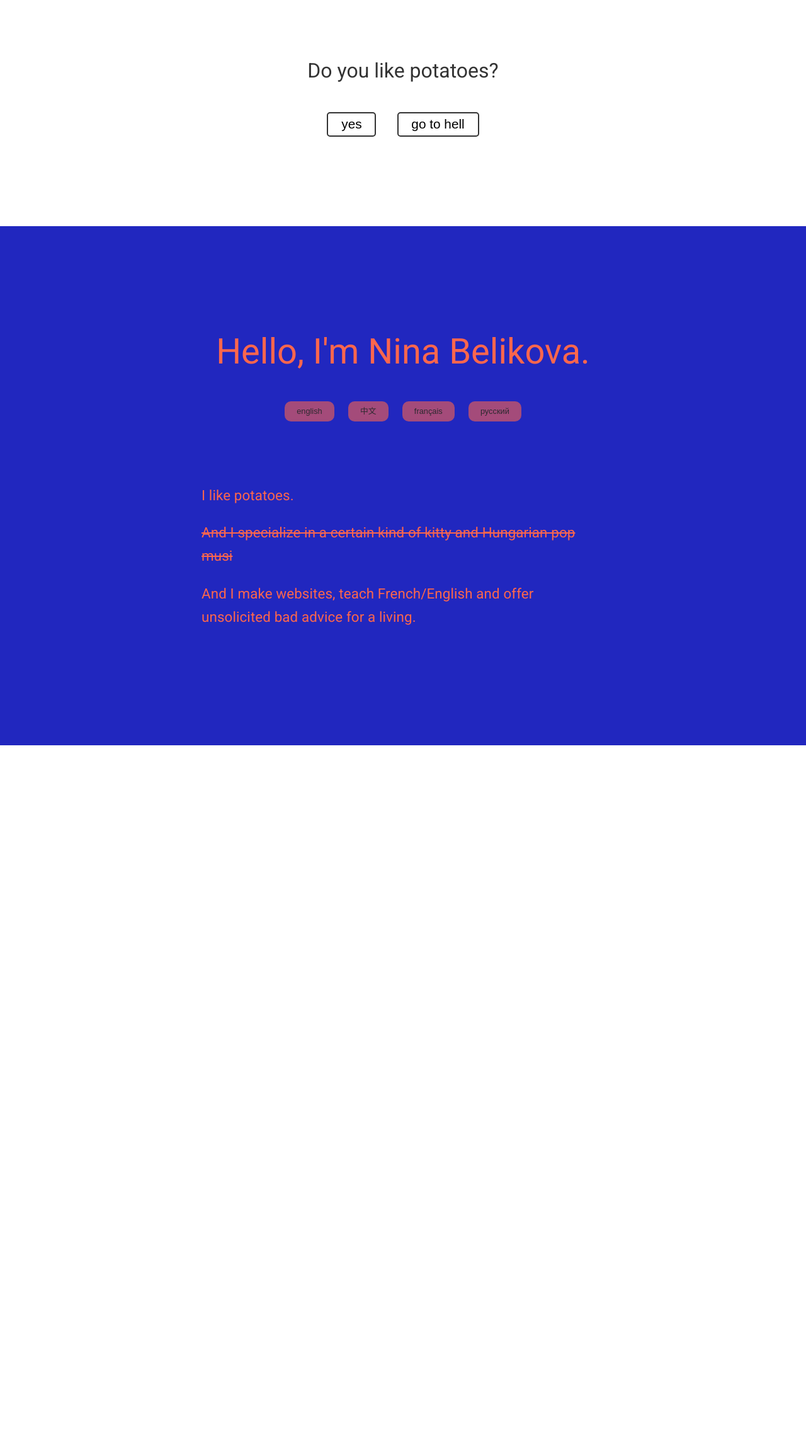
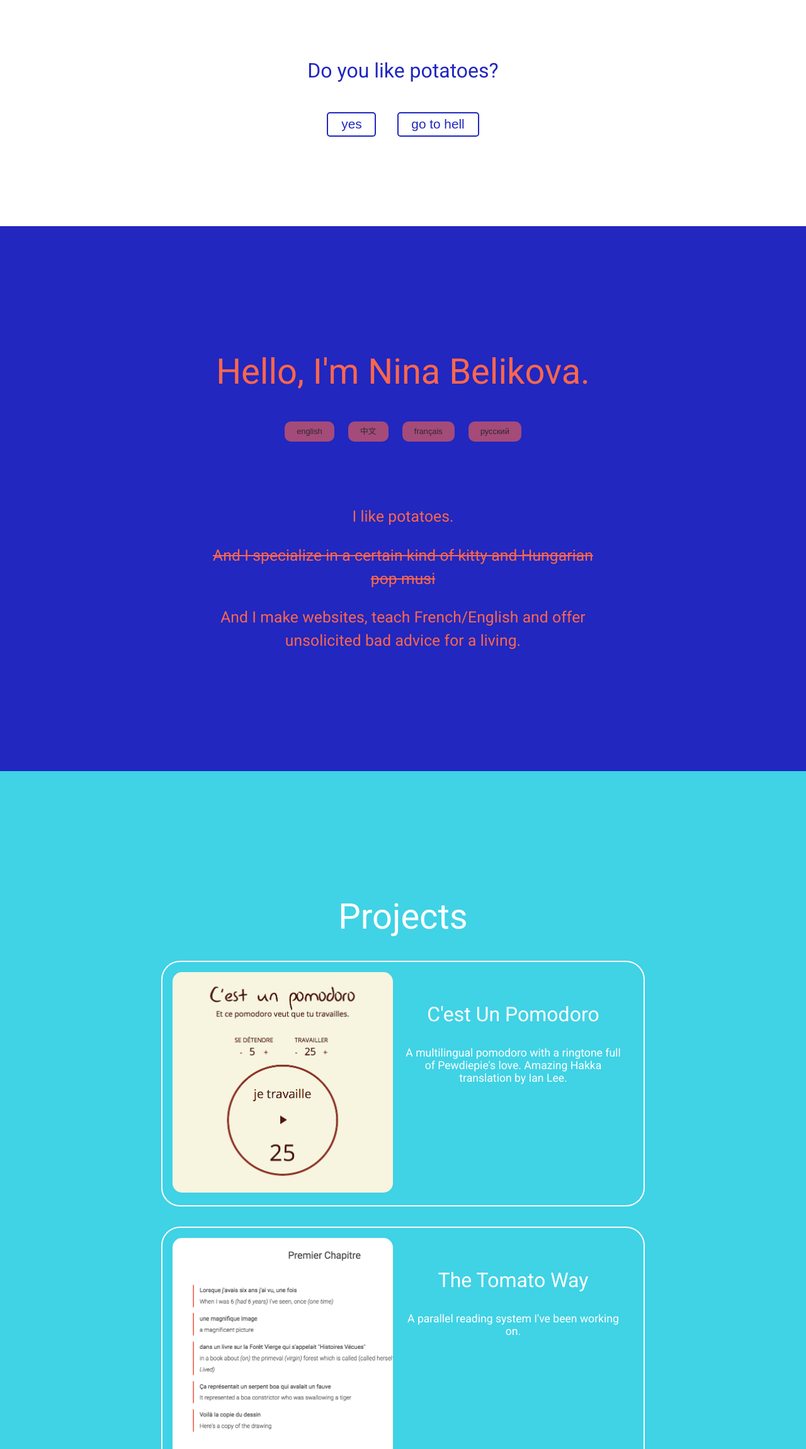
Before and after one commit to ninabelikova/black-homepage, a plain HTML site: page index.html in a window 1280 px wide. Shown: the part 463-2763 px from the top of the page at 63% size. Before the commit the page ends 1646 px from the top, so only its background shows below. Drawn offline with nearby package versions, Linux system fonts and the light colour scheme.

Commit message:
added brick: projects

```diff
--- a/css/style.scss
+++ b/css/style.scss
@@ -1,4 +1,4 @@
-// Imports & Variables
+// --------------- Imports & Variables -----------------------
 
 @import url(https://fonts.googleapis.com/css?family=Roboto:400,700&subset=latin,greek,cyrillic);
 
@@ -7,7 +7,10 @@ $cute-orange: #FB664D;
 $fake-black: #2D2A30;
 $weird-violet: #A44B7A;
 
-// General
+$blue-baby: #40D2E5;
+$orange-baby: #F95120;
+
+// --------------- General ------------------------
 
 html {
   margin: 0;
@@ -24,8 +27,17 @@ a {
   text-decoration: none;
 }
 
+p {
+  font-size: 1.1em;
+}
+
 h1 {
   font-size: 3.5em;
+  font-weight: 400;
+}
+
+h3 {
+  font-size: 2em;
   font-weight: 400;
 }
 
@@ -36,30 +48,43 @@ button {
   line-height: 1.1em;
 }
 
+img {
+  max-width: 100%;
+  height: auto;
+}
+
+// ------------------ Classes ---------------
+
+.brick {
+  padding: 10em 0 6em;
+  text-align: center;
+}
+
+
+// ------------------ Navbar -----------------
+
 #navbar {
   padding: 1.5em 0 1em;
   font-size: 1.5em;
   z-index: 100;
   position: absolute;
   width: 100%;
-  color: $fake-black;
 
   a {
     float: right;
     padding-left: .5em;
     padding-right: 2em;
-    color: $fake-black;
+    color: $electric-blue;
   }
 }
 
 
+// -------------- Brick: Food ---------------
+
 #food {
-  padding: 10em 0 6em;
-  color: #333;
-  text-align: center;
-}
+  color: $electric-blue;
 
-#question {
+  #food-question {
     padding: 4em 0 2em;
 
     p {
@@ -69,7 +94,8 @@ button {
     button {
       font-size: 1.3em;
       line-height: .7em;
-    border: 2px solid #333;
+      border: 2px solid $electric-blue;
+      color: $electric-blue;
       border-radius: 5px;
       padding: .5em 1em .5em;
       margin: .7em;
@@ -77,21 +103,32 @@ button {
     }
   }
 
-
-#potato {
+  #food-potato {
     max-width: 60%;
     max-height: 60%;
     margin: 0 auto;
     display: block;
   }
 
-#block {
-  padding: 8em 0 6em;
+}
+
+
+// --------- Brick: Introduction ------------
+
+#introduction {
   background-color: $electric-blue;
   color: $cute-orange;
+
+  #intro-name {
+    button {
+      background-color: $weird-violet;
+      margin: 0.7em;
+      border-radius: 10px;
+      color: $fake-black;
+    }
   }
 
-#text {
+  #intro-text {
     font-size: 1.4em;
     width: 50%;
     margin: 0 auto;
@@ -99,14 +136,40 @@ button {
     line-height: 1.65em;
     letter-spacing: 0.1px;
   }
+}
 
-#intro {
-  text-align: center;
 
-  button {
-    background-color: $weird-violet;
-    margin: 0.7em;
-    border-radius: 10px;
-    color: $fake-black;
+// ---------- Brick: Projects ---------------
+
+#projects {
+  background-color: $blue-baby;
+  color: white;
+
+  .project-container {
+    display: flex;
+    flex-wrap: wrap;
+    justify-content: center;
+  }
+
+  .project {
+    border: 2px solid white;
+    border-radius: 30px;
+    display: flex;
+    padding: 1em;
+    margin-bottom: 2em;
+
+    .project-image {
+      max-width: 350px;
+      display: inline-block;
+      img {
+        border-radius: 15px;
       }
     }
+
+    .project-description {
+      display: inline-block;
+      max-width: 350px;
+      padding: 1em;
+    }
+  }
+}
--- a/index.html
+++ b/index.html
@@ -1,4 +1,4 @@
-<html>
+<!DOCTYPE html>
 <head>
   <meta charset="utf-8">
   <title>Nina Belikova</title>
@@ -10,23 +10,33 @@
 </head>
 
 <body ng-app="app" ng-controller="PotatoControl">
+
+
+   <!--       Navbar        -->
+
   <div id="navbar">
     <a href="http://blog.ninabelikova.com">blog</a>
     <a href="#">contact</a>
   </div>
 
-  <div id="food">
-    <img id="potato" src="assets/potato.png">
 
-    <div id="question">
+  <!--      Brick: Food     -->
+
+  <div id="food" class="brick">
+    <img id="food-potato" src="assets/potato.png">
+
+    <div id="food-question">
       <p>Do you like potatoes?</p>
       <button class="animated" ng-class="{tada:oui}" ng-click="yesTada()">yes</button>
       <button class="animated" ng-class="{tada:nan}" ng-click="noTada()">go to hell</button>
     </div>
   </div>
 
-  <div id="block">
-    <div id="intro" ng-init="language = 1">
+
+  <!--    Brick: Introduction   -->
+
+  <div id="introduction" class="brick">
+    <div id="intro-name" ng-init="language = 1">
       <h1 ng-show="language === 1">Hello, I'm Nina Belikova.</h1>
       <h1 ng-show="language === 2">哈囉，我叫詹惟惟！</h1>
       <h1 ng-show="language === 3">Bonjour, je m'appelle Nina Belikova.</h1>
@@ -37,7 +47,7 @@
       <button ng-click="language = 4">русский</button>
     </div>
 
-    <div id="text">
+    <div id="intro-text">
       <p>
         I like potatoes<span ng-show="potatoFondness">, too</span>.<span ng-show="potatoHatred"> Unlike you.</span>
       </p>
@@ -47,5 +57,43 @@
       </p>
     </div>
   </div>
+
+
+  <!--     Brick: Projects    -->
+
+  <div class="brick" id="projects">
+    <h1>Projects</h1>
+
+    <div class="project-container">
+      <div class="project">
+        <div class="project-image">
+          <img src="assets/screenshot-pomodoro.png" alt="" />
+        </div>
+
+        <div class="project-description">
+          <h3>C'est Un Pomodoro</h3>
+          <p>
+            A multilingual pomodoro with a ringtone full of Pewdiepie's love. Amazing Hakka translation by Ian Lee.
+          </p>
+        </div>
+      </div>
+
+      <div class="project">
+        <div class="project-image">
+          <img src="assets/screenshot-tomato.png" alt="" />
+        </div>
+
+        <div class="project-description">
+          <h3>The Tomato Way</h3>
+          <p>
+            A parallel reading system I've been working on.
+          </p>
+        </div>
+      </div>
+    </div>
+
+
+
+  </div>
 </body>
 </html>
```
Also changed, not shown: assets/screenshot-pomodoro.png (added), assets/screenshot-tomato.png (added), css/style.css, 1 other file. Lines whose indentation alone changed are shown as unchanged.
